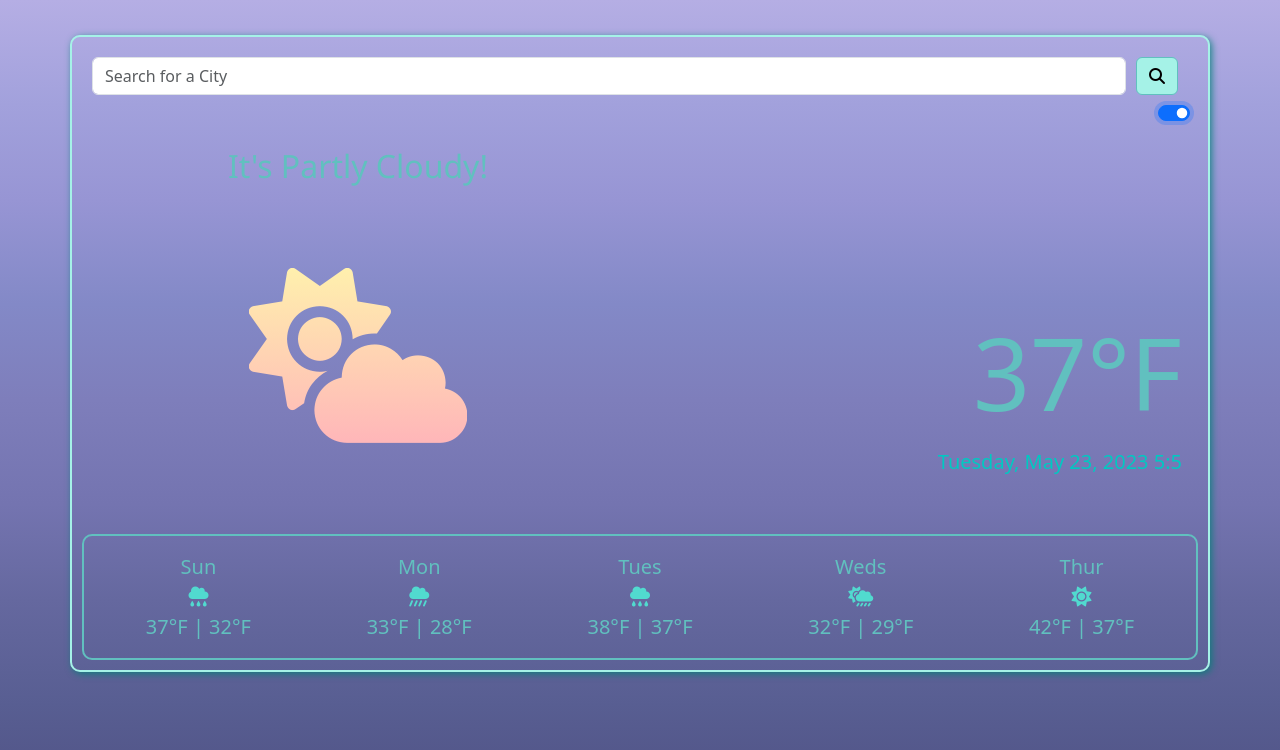
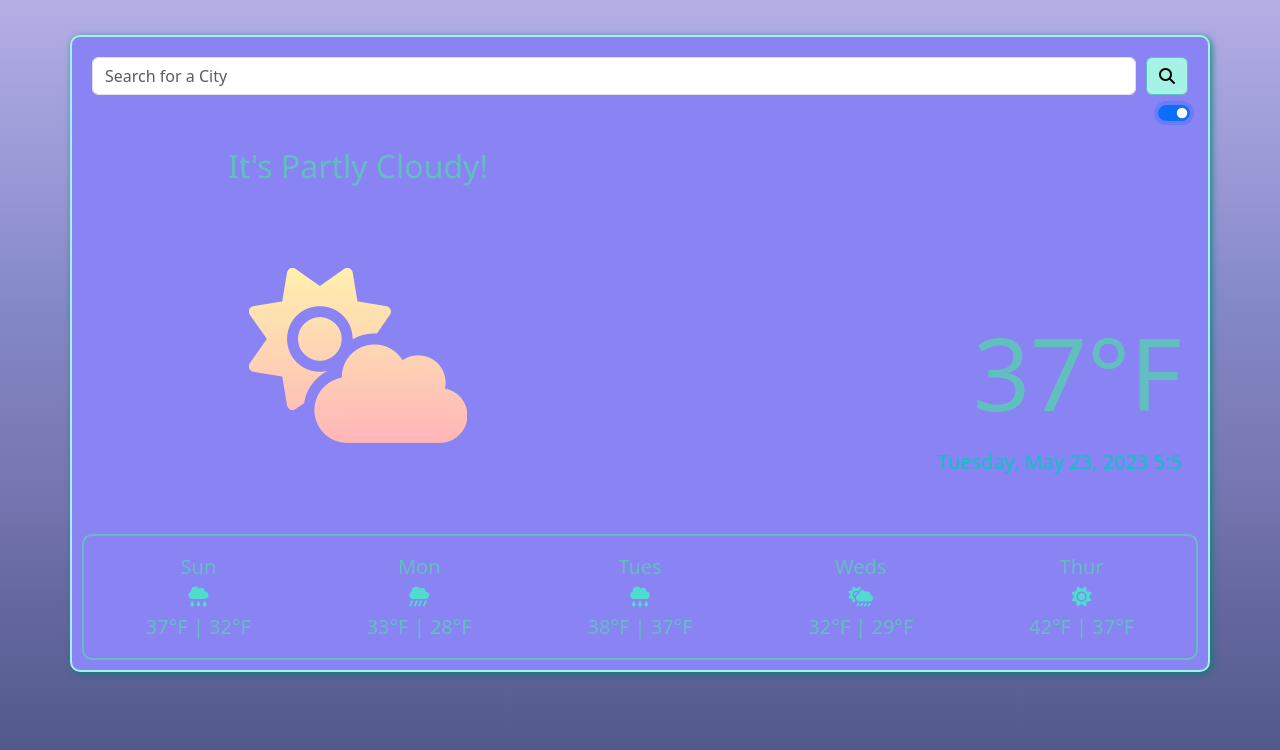
Before and after one commit to theartistboe/my-weather-app, a plain HTML site: page index.html in a window 1280 px wide. Both pictures are taken after a click on the switch 1174 px from the left and 113 px from the top of the page. Drawn offline with nearby package versions, Linux system fonts and the light colour scheme.

Commit message:
updated to align right with toggle button

```diff
--- a/src/styles.css
+++ b/src/styles.css
@@ -78,21 +78,7 @@ body {
 }
 
 .dark .card {
-  background: linear-gradient(
-    to top,
-    #505285 0%,
-    #585e92 12%,
-    #65689f 25%,
-    #7474b0 37%,
-    #7e7ebb 50%,
-    #8389c7 62%,
-    #9795d4 75%,
-    #a2a1dc 87%,
-    #b5aee4 100%
-  );
-  background-size: cover;
-  background-repeat: no-repeat;
-  background-attachment: fixed;
+  background: #8983f3;
   border: 2px solid #a5f2e7;
   border-radius: 10px;
 }
@@ -145,8 +131,8 @@ body {
 }
 .btn-primary {
   background-color: #a5f2e7;
-  margin: auto 10px;
   border: 1px solid #61c0bf;
+  align-items: right;
 }
 
 .btn-info:hover {
@@ -156,7 +142,7 @@ body {
 }
 .search-icon {
   display: flex;
-  align-items: center;
+  align-items: right;
   color: #61c0bf;
 }
 .form-check-input {
```
